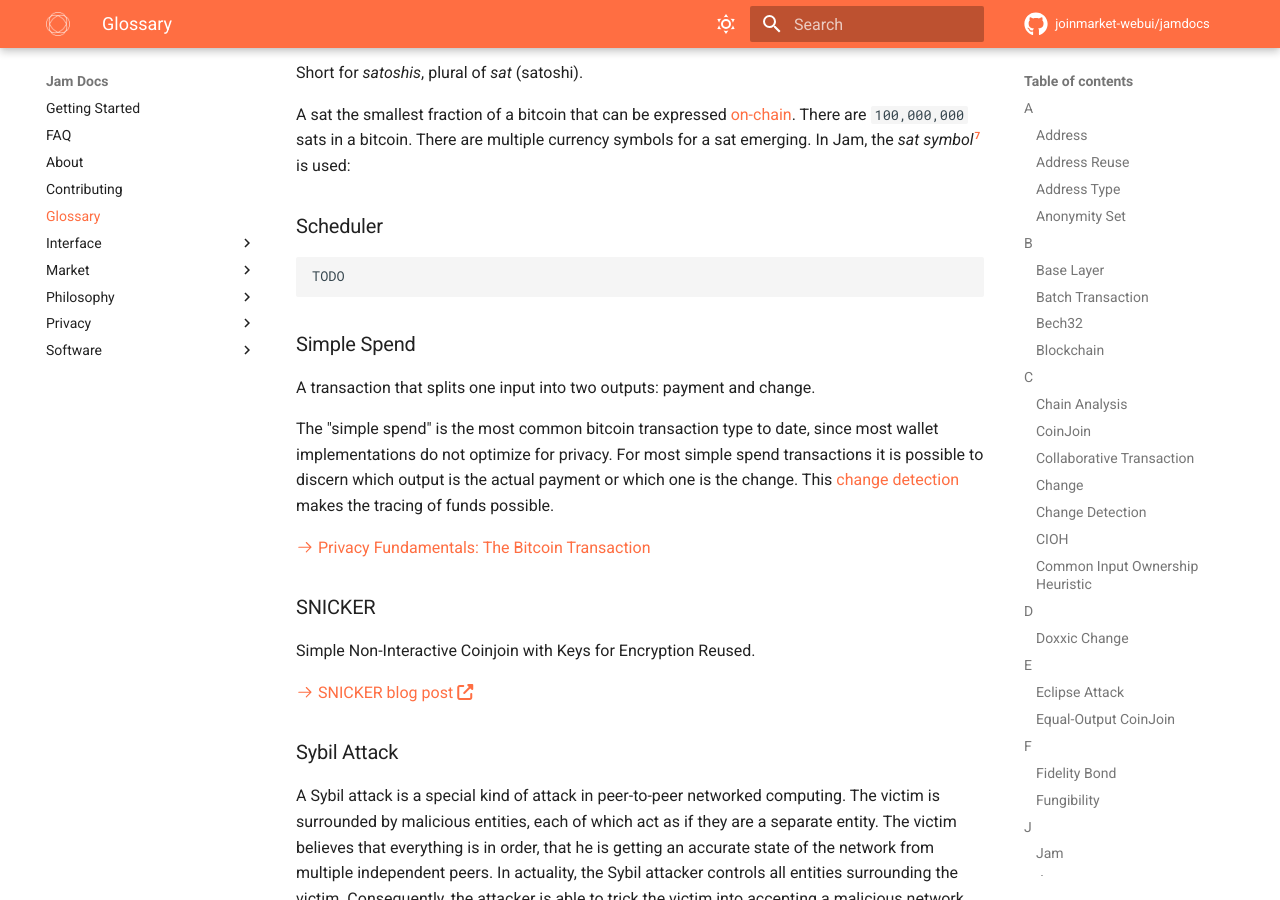
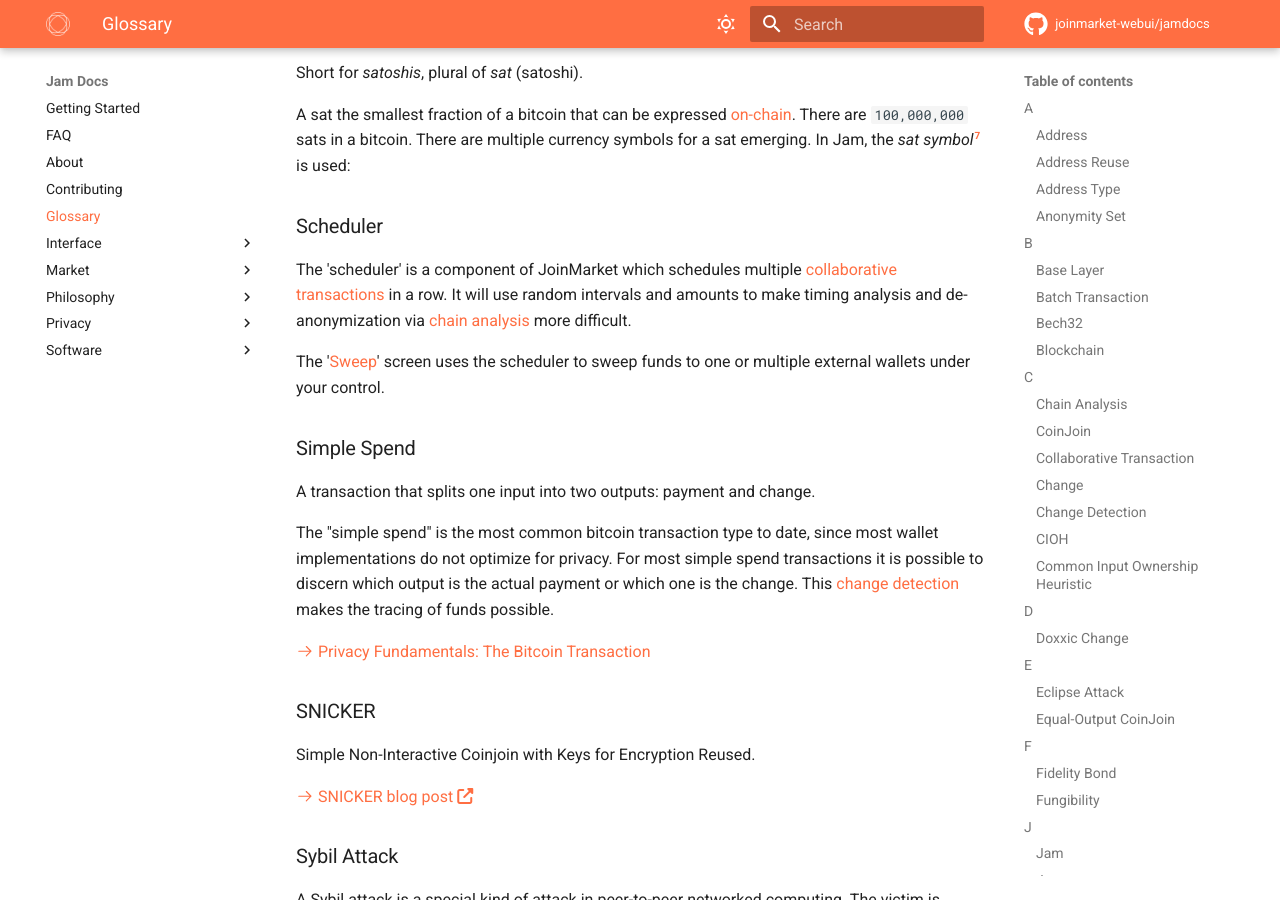
Before and after one commit to joinmarket-webui/jamdocs, an MkDocs documentation site: the page built from docs/glossary.md, in a window 1280 px wide and 900 px high, scrolled down 7974 px. Built offline with MkDocs 1.6.1 and Material for MkDocs 9.7.7, drawn with Linux system fonts in a browser that asks for light colours; nearby versions of some CDN libraries; comment, search, counter and statistics services are not loaded.

Commit message:
docs(glossary): scheduler

```diff
--- a/docs/glossary.md
+++ b/docs/glossary.md
@@ -425,7 +425,13 @@ symbol*[^satsymbol] is used:
 
 ### Scheduler
 
-    TODO
+The 'scheduler' is a component of JoinMarket which schedules multiple
+[collaborative transactions](#collaborative-transaction) in a row. It will use
+random intervals and amounts to make timing analysis and de-anonymization via
+[chain analysis](#chain-analysis) more difficult.
+
+The '[Sweep](#sweep)' screen uses the scheduler to sweep funds to one or
+multiple external wallets under your control.
 
 ### Simple Spend
 
```
